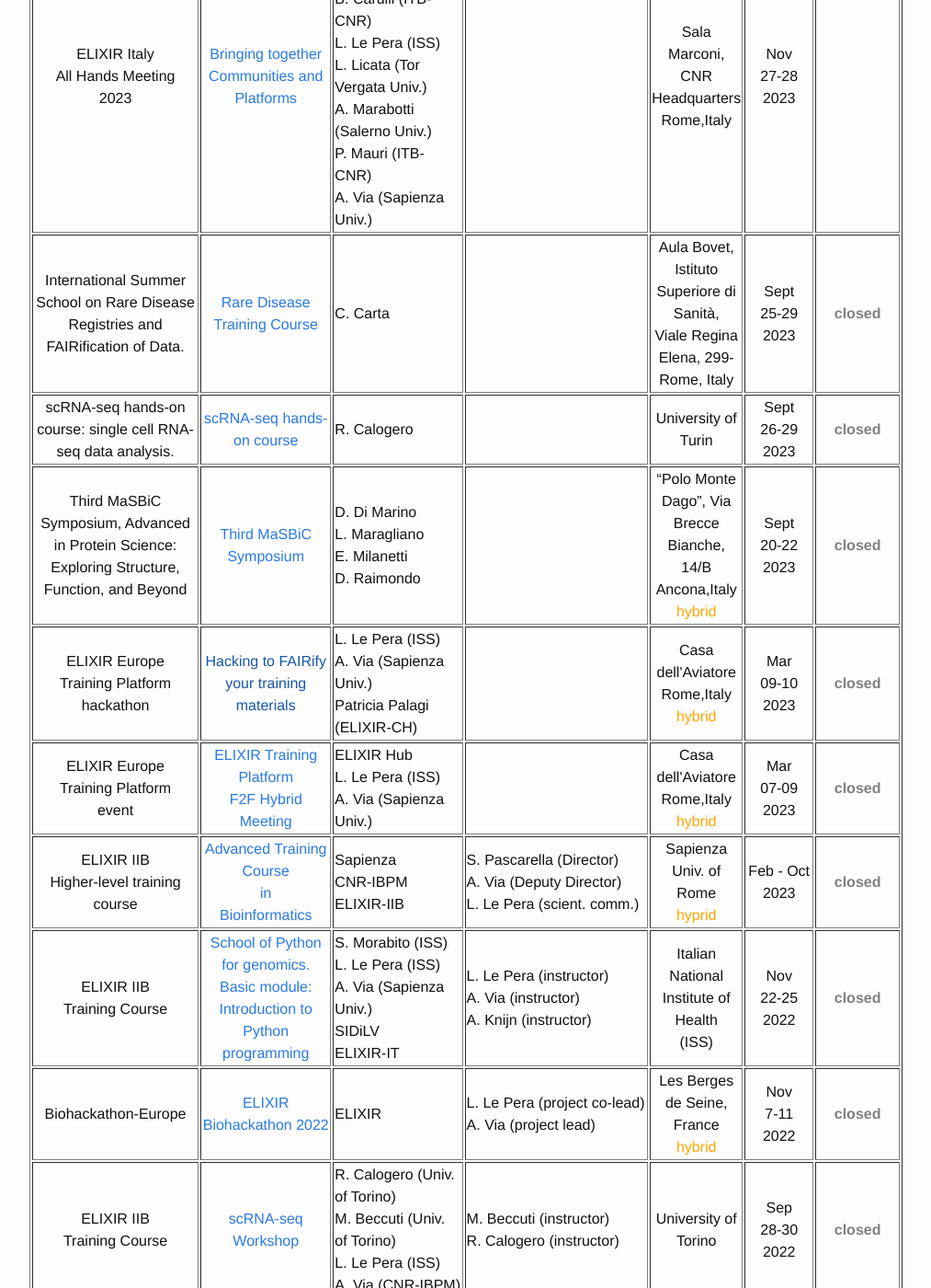
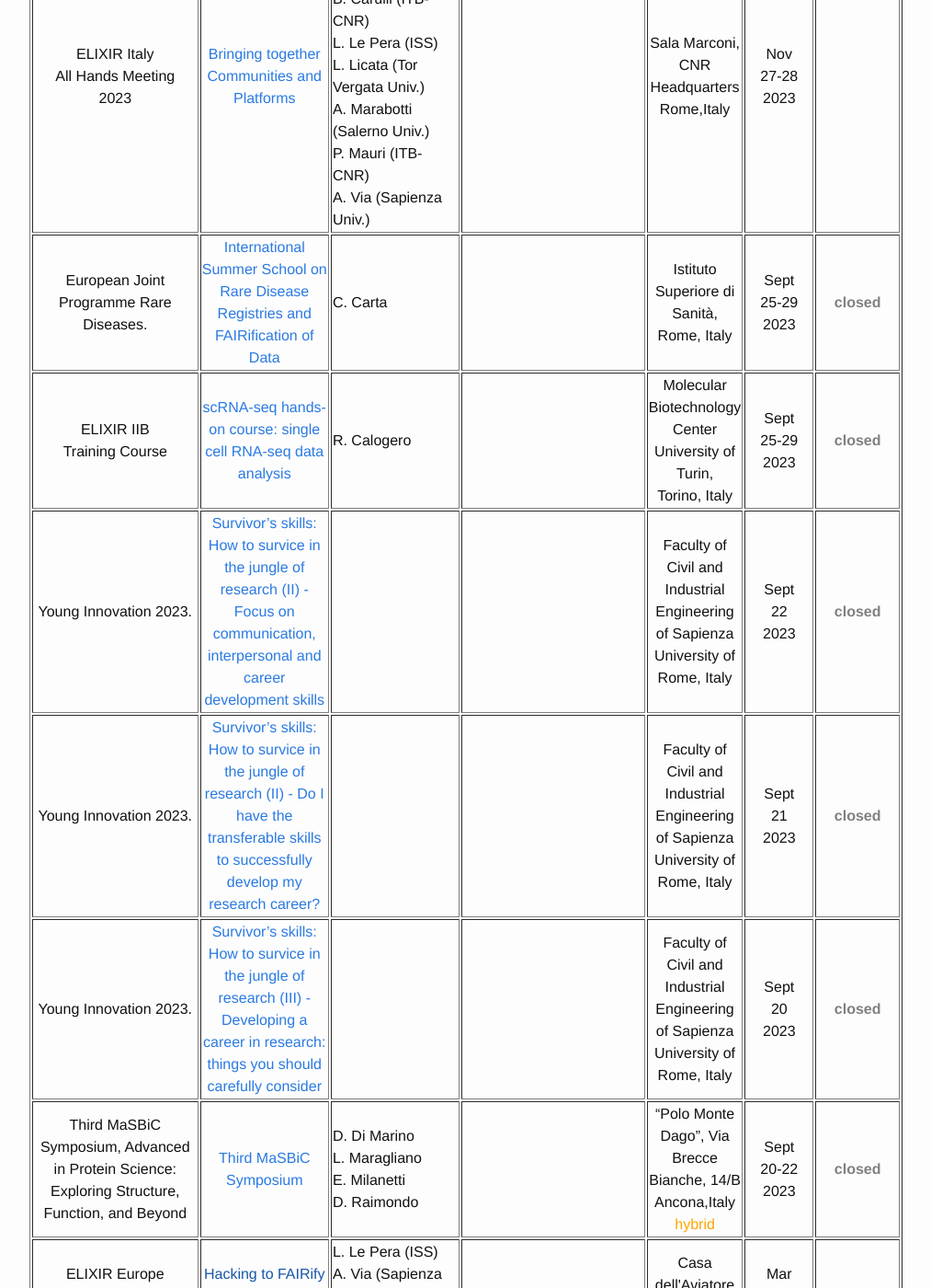
Before and after one commit to ELIXIR-IIB-training/website, a Jekyll site: the page built from _pages/01-all_events.md, in a window 1280 px wide and 1400 px high, scrolled down 371 px. Shown: the whole window at 92% size, without its empty margins (238-1251 px from the left). Built offline with Jekyll 4.4.1, drawn with Linux system fonts in a browser that asks for light colours.

Commit message:
Update 01-all_events.md

```diff
--- a/_pages/01-all_events.md
+++ b/_pages/01-all_events.md
@@ -25,26 +25,56 @@ permalink: /all_events/
    <td height="50" width="75" align="center">Nov<br>27-28<br>2023</td>
    <td height="50" align="center"><font color="grey"><b></b></font></td>
 </tr>
+
 <tr>
-   <td height="50" align="center">International Summer School on Rare Disease Registries and FAIRification of Data.<br></td>
-   <td height="50" width="220" align="center"><a href= "https://www.ejprarediseases.org/event/international-summer-school-on-rare-disease-registries-and-fairification-of-data-2/">Rare Disease Training Course</a></td>
+   <td height="50" align="center">European Joint Programme Rare Diseases.<br></td>
+   <td height="50" width="220" align="center"><a href= "https://www.ejprarediseases.org/event/international-summer-school-on-rare-disease-registries-and-fairification-of-data-2/">International Summer School on Rare Disease Registries and FAIRification of Data</a></td>
    <td height="50" width="150">C. Carta<br></td>
    <td height="50" width="150"></td>
-   <td height="50" align="center">Aula Bovet, Istituto Superiore di Sanità,<br> Viale Regina Elena, 299- Rome, Italy<br></td>
+   <td height="50" align="center"> Istituto Superiore di Sanità,<br>Rome, Italy<br></td>
    <td height="50" width="75" align="center">Sept<br>25-29<br>2023</td>
    <td height="50" align="center"><font color="grey"><b>closed</b></font></td>
 </tr>
+
 <tr>
-   <td height="50" align="center">scRNA-seq hands-on course: single cell RNA-seq data analysis.<br></td>
-   <td height="50" width="220" align="center"><a href= "https://elixir-iib-training.github.io/website/2023/09/23/Single-cell-RNA-seq-data-analysis.html">scRNA-seq hands-on course</a></td>
+   <td height="50" align="center">ELIXIR IIB <br>Training Course<br></td>
+   <td height="50" width="220" align="center"><a href= "https://elixir-iib-training.github.io/website/2023/09/23/Single-cell-RNA-seq-data-analysis.html">scRNA-seq hands-on course: single cell RNA-seq data analysis</a></td>
    <td height="50" width="150">R. Calogero <br></td>
    <td height="50" width="150"></td>
-   <td height="50" align="center">University of Turin<br></td>
-   <td height="50" width="75" align="center">Sept<br>26-29<br>2023</td>
+   <td height="50" align="center">Molecular Biotechnology <br>Center<br>University of Turin,<br> Torino, Italy<br></td>
+   <td height="50" width="75" align="center">Sept<br>25-29<br>2023</td>
    <td height="50" align="center"><font color="grey"><b>closed</b></font></td>
 </tr>
 
+<tr>
+   <td height="50" align="center">Young Innovation 2023.<br></td>
+   <td height="50" width="220" align="center"><a href= "https://www.nanoinnovation2023.eu/home/index.php/programme/breakout-sessions">Survivor’s skills: How to survice in the jungle of research (II) - Focus on communication, interpersonal and career development skills</a></td>
+   <td height="50" width="150"></td>
+   <td height="50" width="150"></td>
+   <td height="50" align="center">Faculty of Civil and <br>Industrial Engineering of Sapienza University of <br>Rome, Italy<br></td>
+   <td height="50" width="75" align="center">Sept<br>22<br>2023</td>
+   <td height="50" align="center"><font color="grey"><b>closed</b></font></td>
+</tr>
 
+<tr>
+   <td height="50" align="center">Young Innovation 2023.<br></td>
+   <td height="50" width="220" align="center"><a href= "https://www.nanoinnovation2023.eu/home/index.php/programme/breakout-sessions">Survivor’s skills: How to survice in the jungle of research (II) - Do I have the transferable skills to successfully develop my research career?</a></td>
+   <td height="50" width="150"></td>
+   <td height="50" width="150"></td>
+   <td height="50" align="center">Faculty of Civil and <br>Industrial Engineering of Sapienza University of <br>Rome, Italy<br></td>
+   <td height="50" width="75" align="center">Sept<br>21<br>2023</td>
+   <td height="50" align="center"><font color="grey"><b>closed</b></font></td>
+</tr>
+
+<tr>
+   <td height="50" align="center">Young Innovation 2023.<br></td>
+   <td height="50" width="220" align="center"><a href= "https://www.nanoinnovation2023.eu/home/index.php/programme/breakout-sessions">Survivor’s skills: How to survice in the jungle of research (III) - Developing a career in research: things you should carefully consider</a></td>
+   <td height="50" width="150"></td>
+   <td height="50" width="150"></td>
+   <td height="50" align="center">Faculty of Civil and <br>Industrial Engineering of Sapienza University of <br>Rome, Italy<br></td>
+   <td height="50" width="75" align="center">Sept<br>20<br>2023</td>
+   <td height="50" align="center"><font color="grey"><b>closed</b></font></td>
+</tr>
 
 <tr>
    <td height="50" align="center">Third MaSBiC Symposium, Advanced in Protein Science:<br> Exploring Structure, Function, and Beyond<br></td>
@@ -56,7 +86,7 @@ permalink: /all_events/
    <td height="50" align="center"><font color="grey"><b>closed</b></font></td>
 </tr>
 
-   <tr>
+<tr>
    <td height="50" align="center">ELIXIR Europe<br>Training Platform<br>hackathon</td>
    <td height="50" width="220" align="center"><a href="">Hacking to FAIRify your training materials</a></td>
    <td height="50" width="150">L. Le Pera (ISS)<br>A. Via (Sapienza Univ.)<br>Patricia Palagi (ELIXIR-CH)</td>
@@ -75,6 +105,7 @@ permalink: /all_events/
    <td height="50" width="75" align="center">Mar<br>07-09<br>2023</td>
    <td height="50" align="center"><font color="grey"><b>closed</b></font></td>
 </tr>
+
 <tr>
 <td height="50" align="center">ELIXIR IIB<br>Higher-level training course</td>
    <td height="50" width="220" align="center"><a href= "https://sites.google.com/uniroma1.it/cafbioinfo-eng/home?authuser=0"> Advanced Training Course<br>in<br>Bioinformatics</a></td>
@@ -84,6 +115,7 @@ permalink: /all_events/
    <td height="50" width="75" align="center">Feb - Oct<br>2023</td>
    <td height="50" align="center"><font color="grey"><b>closed</b></font></td>
 </tr>
+
 <tr>
    <td height="50" align="center">ELIXIR IIB<br>Training Course</td>
    <td height="50" width="220" align="center"><a href="https://elixir-iib-training.github.io/website/2022/11/22/School_Python_genomics_Basic_module.html">School of Python for genomics.<br>Basic module:<br>Introduction to Python programming</a></td>
@@ -93,6 +125,7 @@ permalink: /all_events/
    <td height="50" width="75" align="center">Nov<br>22-25<br>2022</td>
    <td height="50" align="center"><font color="grey"><b>closed</b></font></td>
 </tr>
+
 <tr>
    <td height="50" align="center">Biohackathon-Europe</td>
    <td height="50" width="220" align="center"><a href="https://www.biohackathon-europe.org/index.html">ELIXIR<br>Biohackathon 2022</a></td>
@@ -102,6 +135,7 @@ permalink: /all_events/
    <td height="50" width="75" align="center">Nov<br>7-11<br>2022</td>
    <td height="50" align="center"><font color="grey"><b>closed</b></font></td>
 </tr>
+
 <tr>
    <td height="50" align="center">ELIXIR IIB<br>Training Course</td>
    <td height="50" width="220" align="center"><a href="https://elixir-iib-training.github.io/website/2022/09/28/scRNA-seq-Workshop.html">scRNA-seq Workshop</a></td>
@@ -111,6 +145,7 @@ permalink: /all_events/
    <td height="50" width="75" align="center">Sep<br>28-30<br>2022</td>
    <td height="50" align="center"><font color="grey"><b>closed</b></font></td>
 </tr>
+
 <tr>
    <td height="50" align="center">ELIXIR IIB<br>Training Course</td>
    <td height="50" width="220" align="center"><a href="https://elixir-iib-training.github.io/website/2022/09/27/SWC_RforReproducibleScientificAnalysis-online.html">R for Reproducible Scientific Analysis</a></td>
@@ -120,6 +155,7 @@ permalink: /all_events/
    <td height="50" width="75" align="center">Sep<br>27-30<br>2022</td>
    <td height="50" align="center"><font color="grey"><b>closed</b></font></td>
 </tr>
+
 <tr>
    <td height="50" align="center">European Joint Programme Rare Diseases</td>
        <td height="50" width="220" align="center"><a href="https://www.ejprarediseases.org/event/international-summer-school-on-rare-disease-registries-and-fairification-of-data/">International Summer School on Rare Disease Registries and FAIRification of data</a></td>
```
